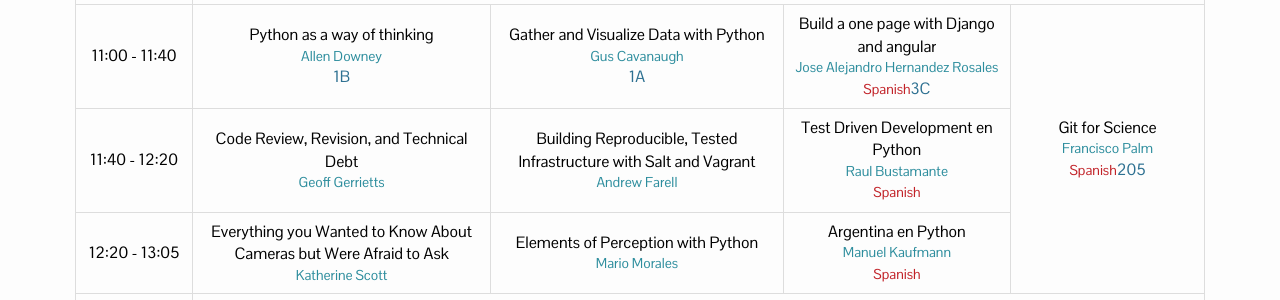
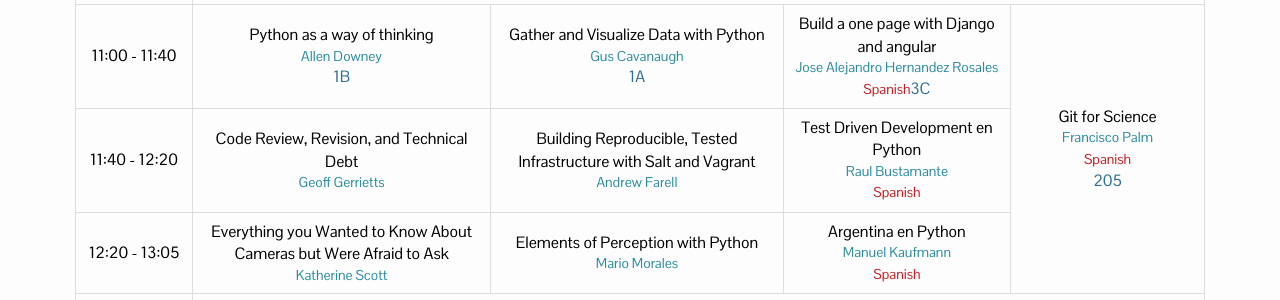
Before and after one commit to pycaribbean/pycaribbean.github.io, a Jekyll site: the page built from schedule.html, in a window 1280 px wide. Shown: the part 565-865 px from the top of the page. Built offline with Jekyll 4.4.1, drawn with Linux system fonts in a browser that asks for light colours; nearby versions of some CDN libraries; library files that are not in the unit come from our copies.

Commit message:
Update schedule.html

```diff
--- a/schedule.html
+++ b/schedule.html
@@ -44,7 +44,7 @@
                 <td>Python as a way of thinking  <span class="speaker">Allen Downey</span> <span class="uk-text-primary">1B</span></td>
                 <td>Gather and Visualize Data with Python <span class="speaker">Gus Cavanaugh</span><span class="uk-text-primary">1A</span></td>
                 <td>Build a one page with Django and angular  <span class="speaker">Jose Alejandro Hernandez Rosales</span> <span class="spanish">Spanish</span><span class="uk-text-primary">3C</span></td>
-                <td rowspan="3" class="uk-table-middle">Git for Science <span class="speaker">Francisco Palm</span><span class="spanish">Spanish</span><span class="uk-text-primary">205</span></td>
+                <td rowspan="3" class="uk-table-middle">Git for Science <span class="speaker">Francisco Palm</span><span class="spanish">Spanish</span><br/><span class="uk-text-primary">205</span></td>
               </tr>
               <tr>
                 <td class="time">11:40 - 12:20</td>
```
